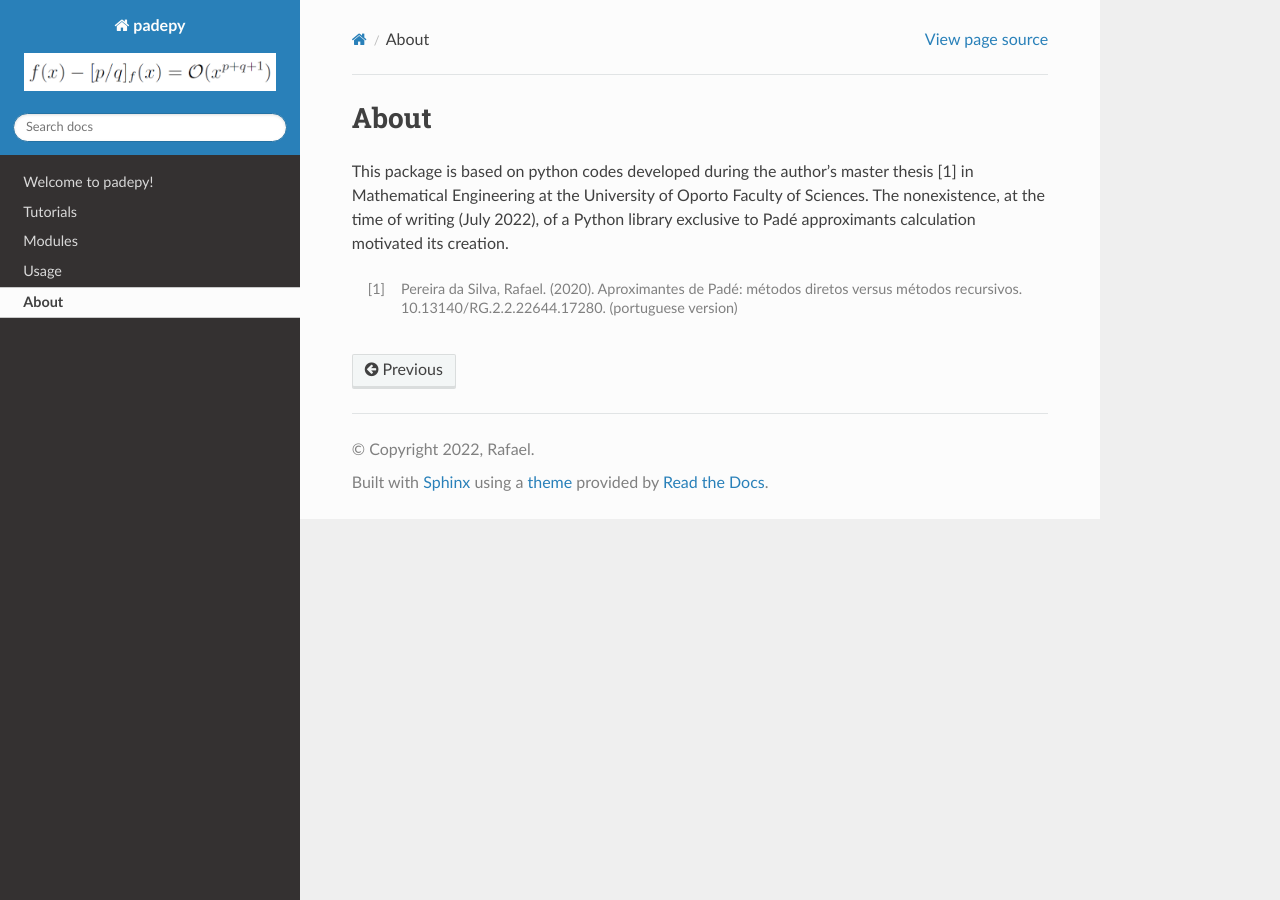
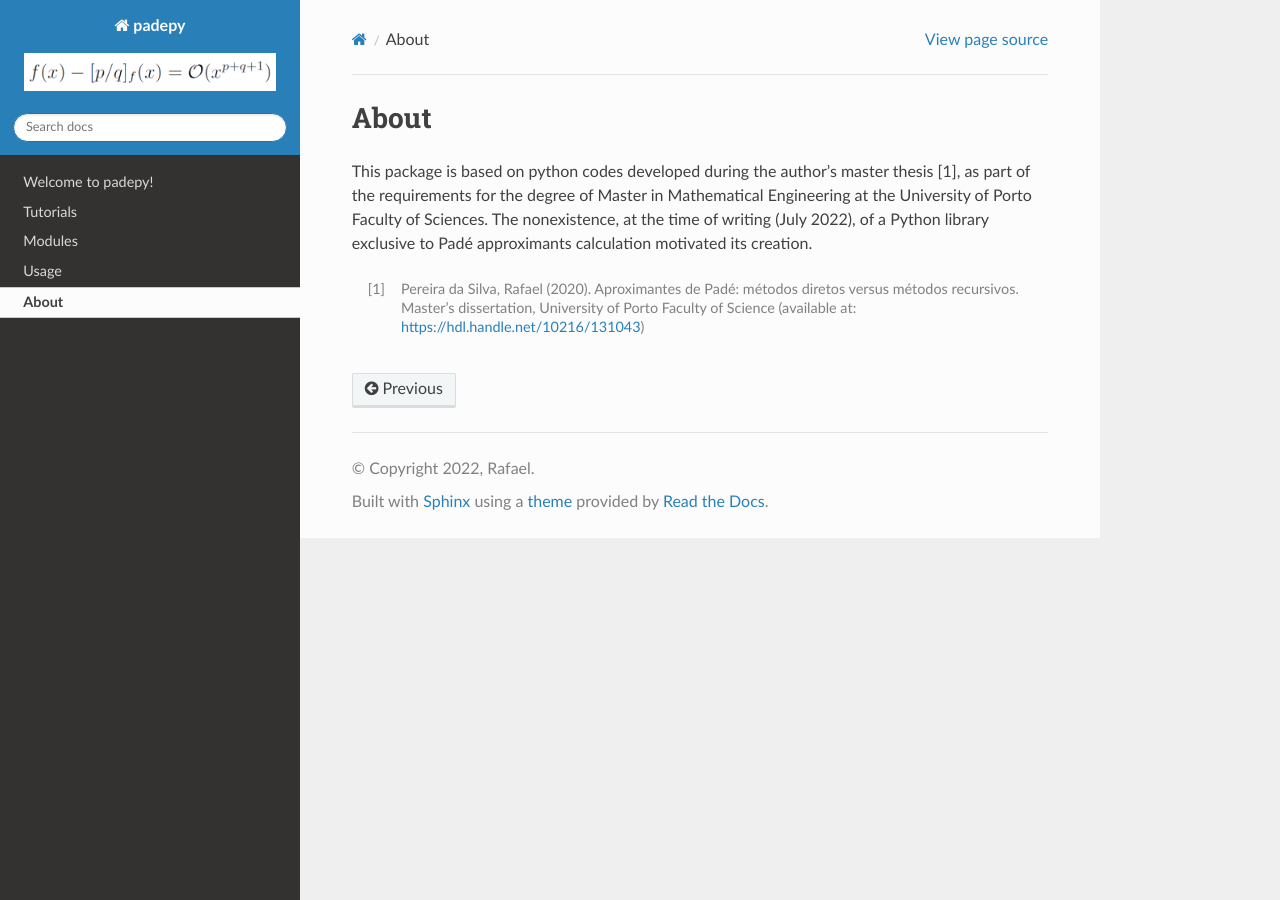
Before and after one commit to daSilvaRafael/padepy, a Sphinx documentation site: the page built from docs/source/about.rst, in a window 1280 px wide. Built offline with Sphinx 7.4.7 and the Read the Docs theme 2.0.0, drawn with Linux system fonts in a browser that asks for light colours.

Commit message:
Update about.rst
Wording and new link.

```diff
--- a/docs/source/about.rst
+++ b/docs/source/about.rst
@@ -2,6 +2,7 @@
 About
 =====
 
-This package is based on python codes developed during the author's master thesis [1] in Mathematical Engineering at the University of Oporto Faculty of Sciences. The nonexistence, at the time of writing (July 2022), of a Python library exclusive to Padé approximants calculation motivated its creation.
+This package is based on python codes developed during the author's master thesis [1], as part of the requirements for the
+degree of Master in Mathematical Engineering at the University of Porto Faculty of Sciences. The nonexistence, at the time of writing (July 2022), of a Python library exclusive to Padé approximants calculation motivated its creation.
 
-.. [1] Pereira da Silva, Rafael. (2020). Aproximantes de Padé: métodos diretos versus métodos recursivos. 10.13140/RG.2.2.22644.17280. (portuguese version)
+.. [1] Pereira da Silva, Rafael (2020). Aproximantes de Padé: métodos diretos versus métodos recursivos. Master's dissertation, University of Porto Faculty of Science (available at: https://hdl.handle.net/10216/131043)
```
